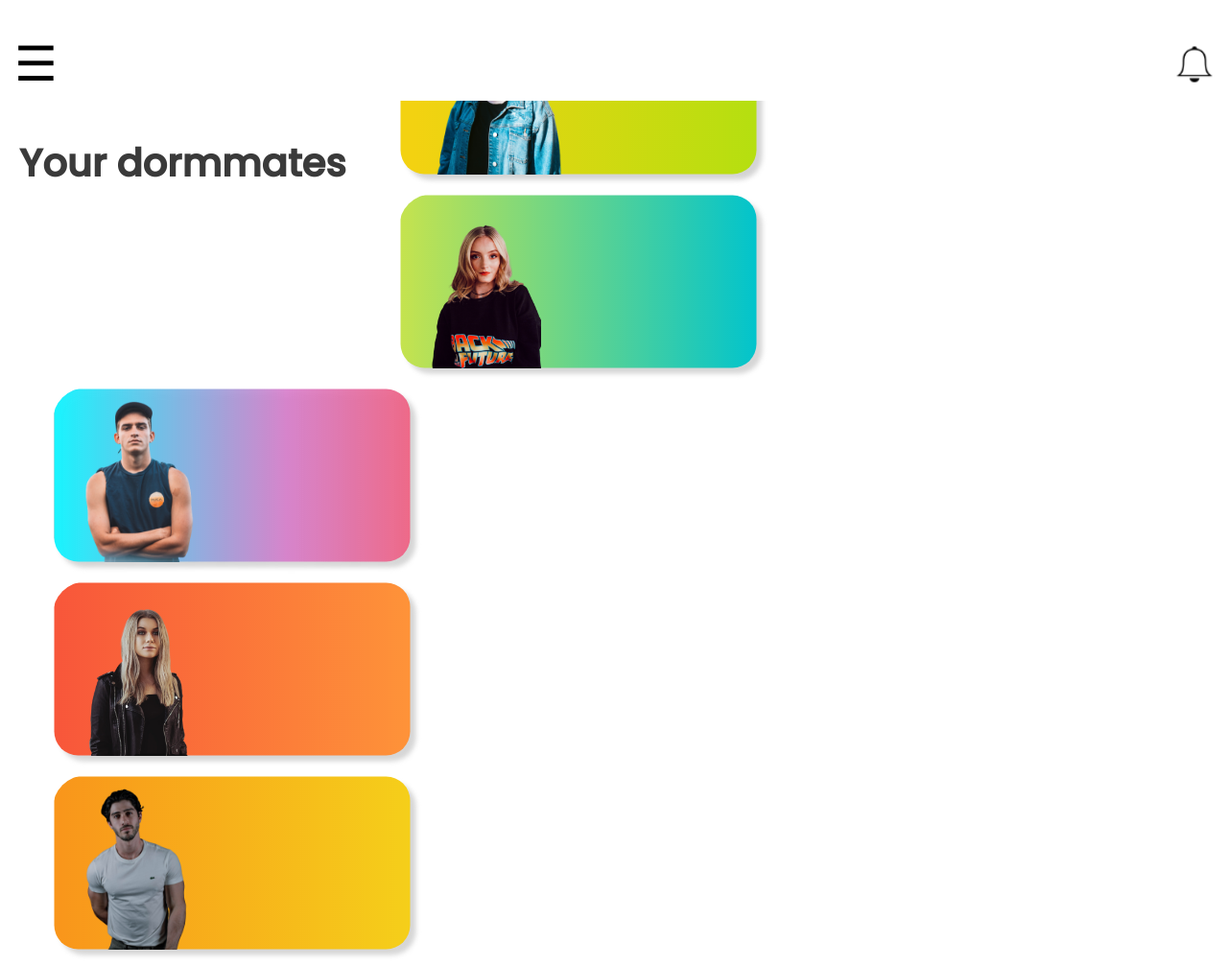
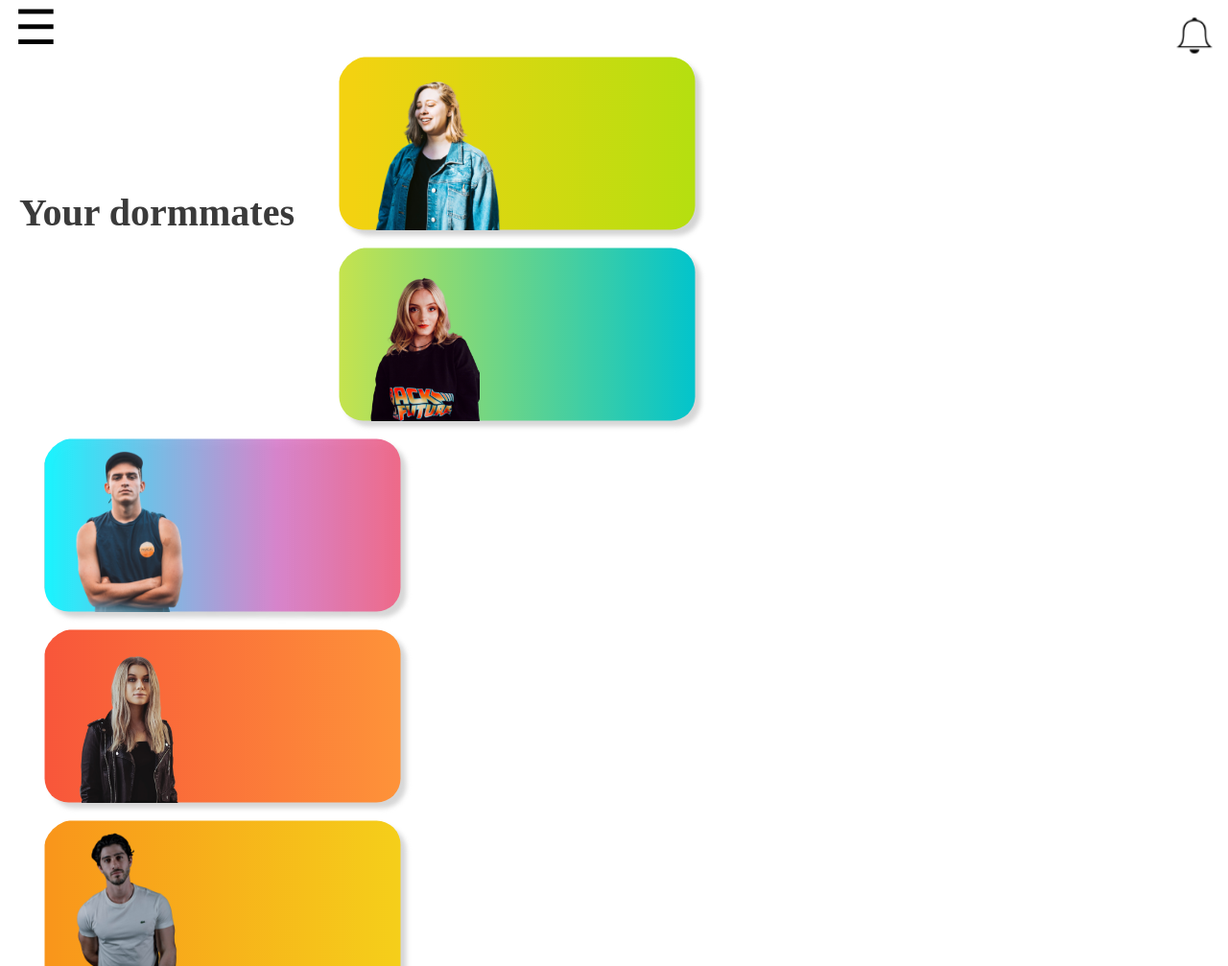
Before and after one commit to amandajakse/UX-UI, a plain HTML site: page UX_UI_code/dormmates.html in a window 1280 px wide. Shown: the top 1007 px of the page at 96% size. Drawn offline with Linux system fonts and the light colour scheme.

Commit message:
Update dormmates.css

```diff
--- a/UX_UI_code/css/dormmates.css
+++ b/UX_UI_code/css/dormmates.css
@@ -8,7 +8,7 @@
 	box-sizing: border-box;
 }
 
-html {
+.html {
 	font-size: 100%;
 	font-family: 'Poppins', sans-serif;
 	background-color: white;
@@ -21,11 +21,11 @@ html {
 }
 
 /*--------HEADER--------*/
-body {
+.body {
 	font-family: 'Poppins', sans-serif;
 }
 
-header {
+.header {
 	padding-top: 30px;
 	position: fixed;
 	background-color: white;
@@ -125,7 +125,7 @@ header {
 }
 
 .dormmateimg {
-		margin-left: 55px;
+	margin-left: 45px;
 	border-radius: 35px;
 }
 
@@ -133,7 +133,7 @@ header {
 .lilly {
 	float: right;
 	position: relative;
-		right:200px;
+	right: 200px;
 	bottom: 155px;
 	font-family: 'Poppins', sans-serif;
 	font-size: 20px;
```
Lines whose indentation alone changed are shown as unchanged.
